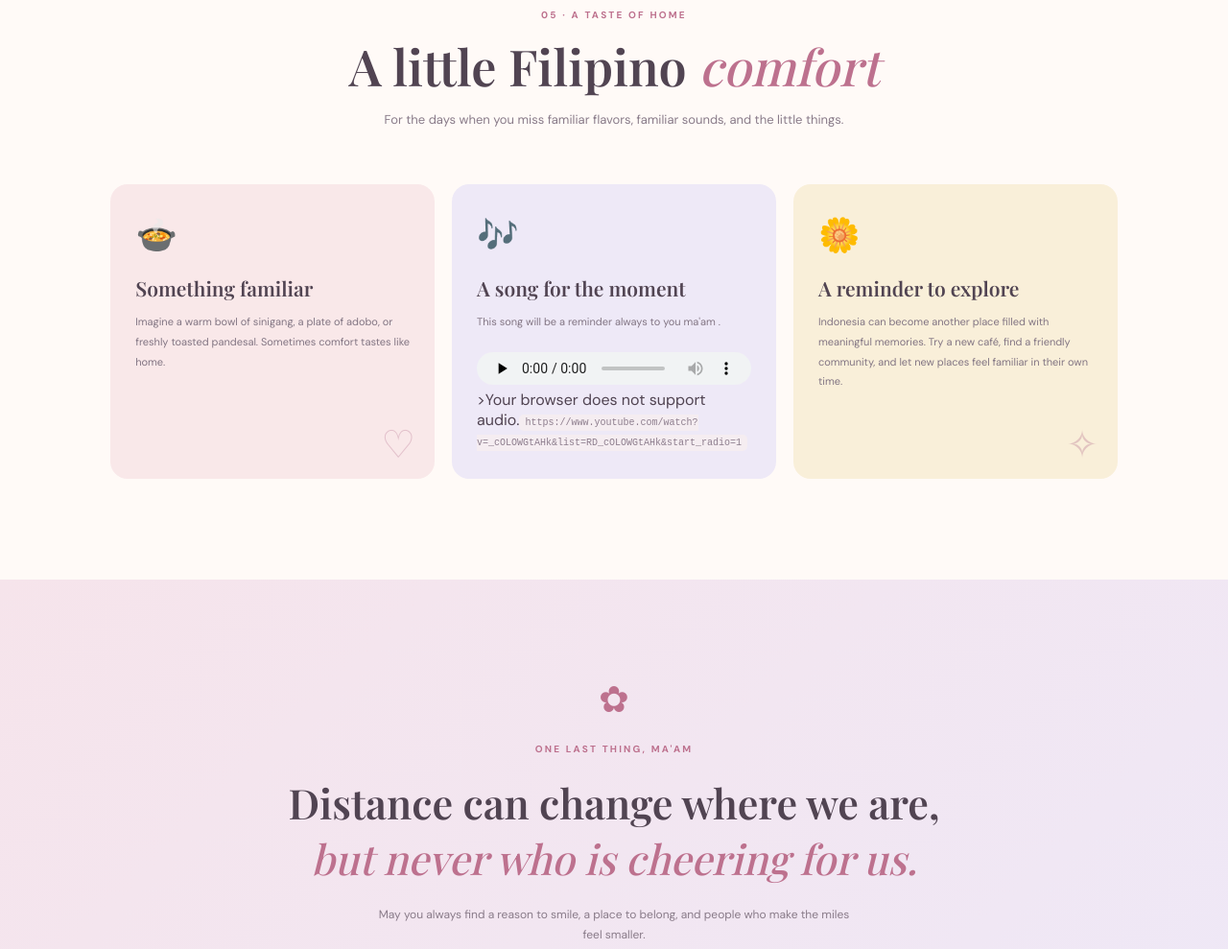
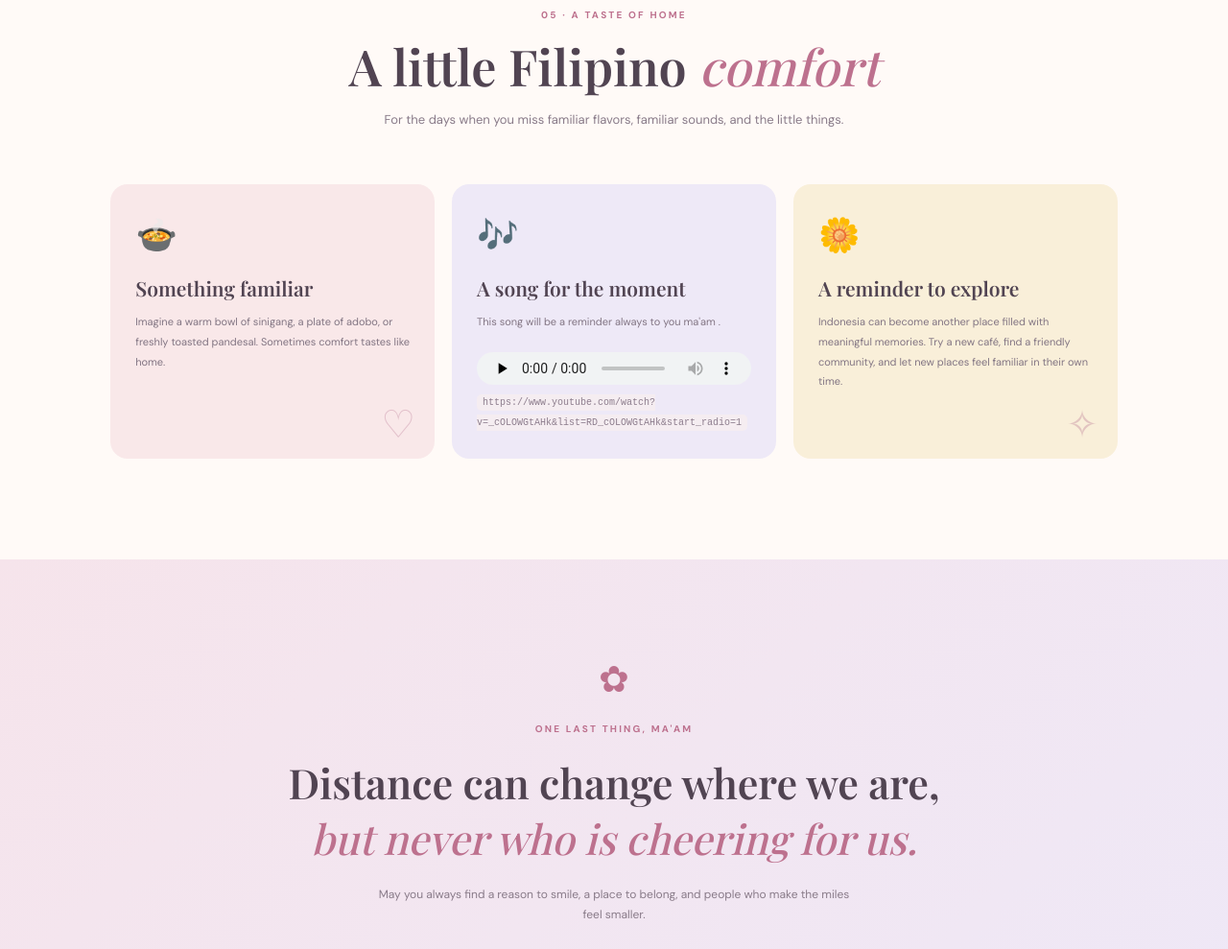
Before and after one commit to palbanchristian-coder/danica-birthday, a plain HTML site: page index.html in a window 1280 px wide. Shown: the part 4380-5369 px from the top of the page at 96% size. Drawn offline with nearby package versions, Linux system fonts and the light colour scheme; a web font is replaced by a local one.

Commit message:
Update index.html

```diff
--- a/index.html
+++ b/index.html
@@ -173,9 +173,7 @@
       <div class="home-grid">
         <article class="home-card food-card"><div class="home-icon">🍲</div><h3>Something familiar</h3><p>Imagine a warm bowl of sinigang, a plate of adobo, or freshly toasted pandesal. Sometimes comfort tastes like home.</p><span class="card-doodle">♡</span></article>
         <article class="home-card music-card"><div class="home-icon">🎶</div><h3>A song for the moment</h3><p>This song will be a reminder always to you ma'am .</p><audio id="musicPlayer" controls preload="none">
-  <source src="music/leaves.mp3" type="audio/mpeg">
-  Your browser does not support audio.
-</audio>>Your browser does not support audio.</audio><small class="audio-note"><code>https://www.youtube.com/watch?v=_cOLOWGtAHk&list=RD_cOLOWGtAHk&start_radio=1</code></small></article>
+  <source src="music/leaves.mp3" type="audio/mpeg">>Your browser does not support audio.</audio><small class="audio-note"><code>https://www.youtube.com/watch?v=_cOLOWGtAHk&list=RD_cOLOWGtAHk&start_radio=1</code></small></article>
         <article class="home-card sunshine-card"><div class="home-icon">🌼</div><h3>A reminder to explore</h3><p>Indonesia can become another place filled with meaningful memories. Try a new café, find a friendly community, and let new places feel familiar in their own time.</p><span class="card-doodle">✧</span></article>
       </div>
     </section>
```
